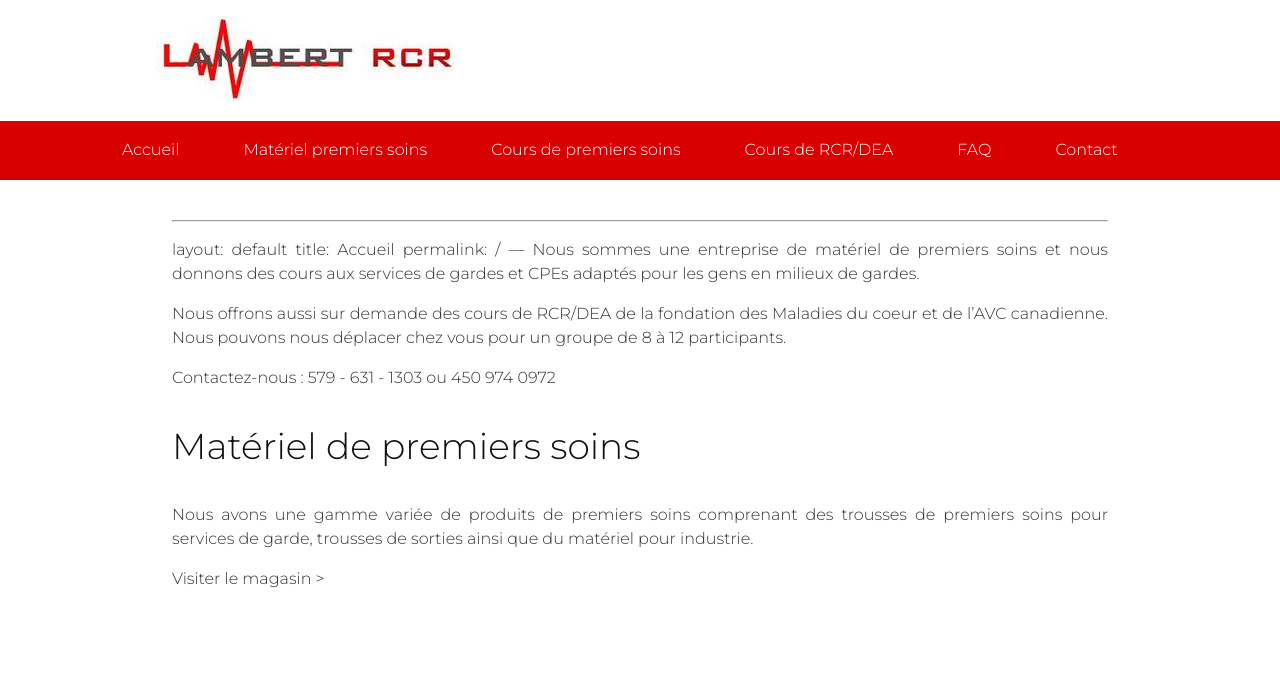
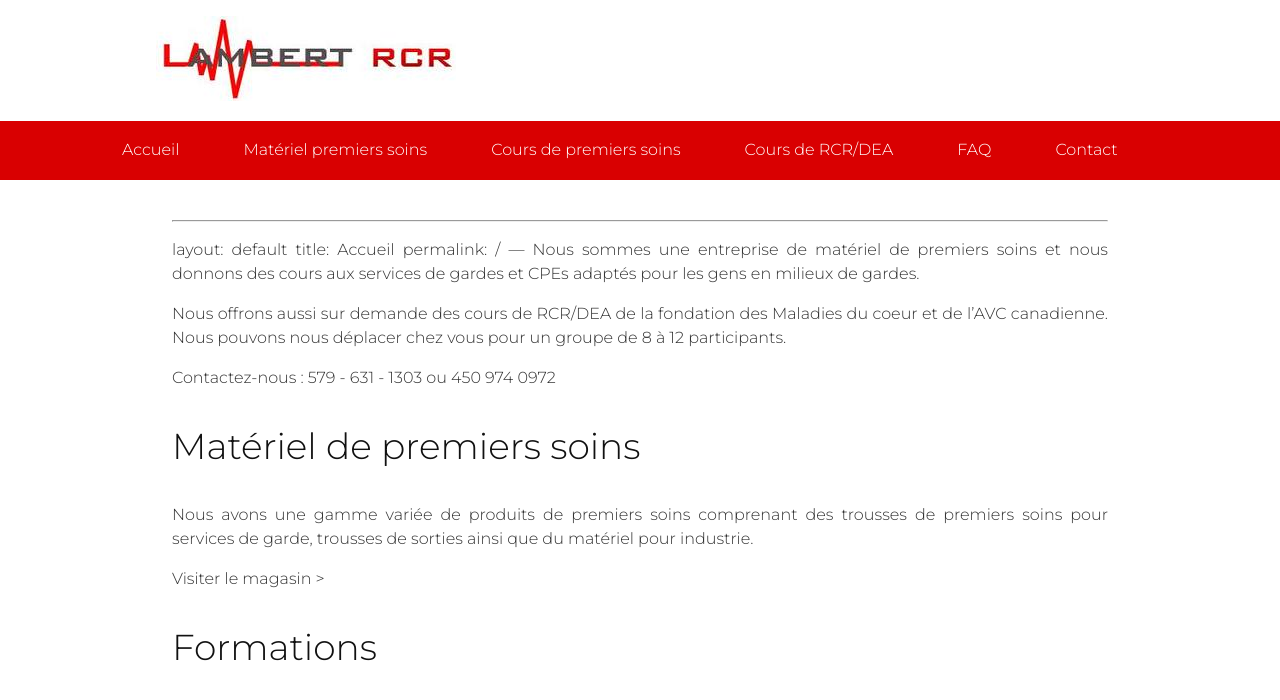
Before and after one commit to ouarez/lambert-rcr, a Jekyll site: the page built from index.md, in a window 1280 px wide. Shown: the top 700 px of the page. Built offline with Jekyll 4.4.1, drawn with Linux system fonts in a browser that asks for light colours; nearby versions of some CDN libraries; our own code applies the rules of GitHub Pages for plain Markdown files; a script that is not in the unit is left out.

Commit message:
Update Page “accueil”

```diff
--- a/_pages/accueil.md
+++ b/_pages/accueil.md
@@ -14,3 +14,5 @@ Contactez-nous : 579 - 631 - 1303 ou 450 974 0972
 Nous avons une gamme variée de produits de premiers soins comprenant des trousses de premiers soins pour services de garde, trousses de sorties ainsi que du matériel pour industrie.
 
 Visiter le magasin >
+
+## Formations
```
